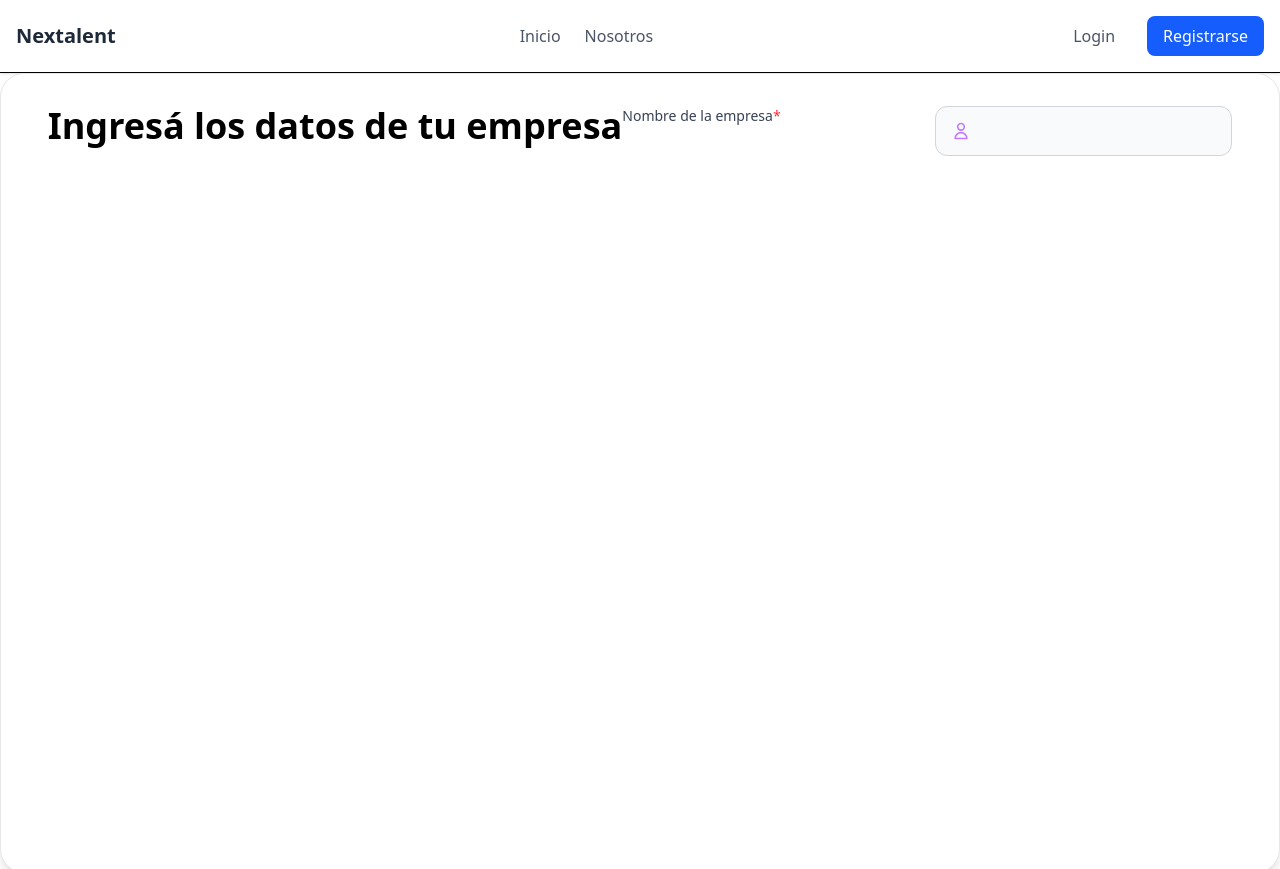
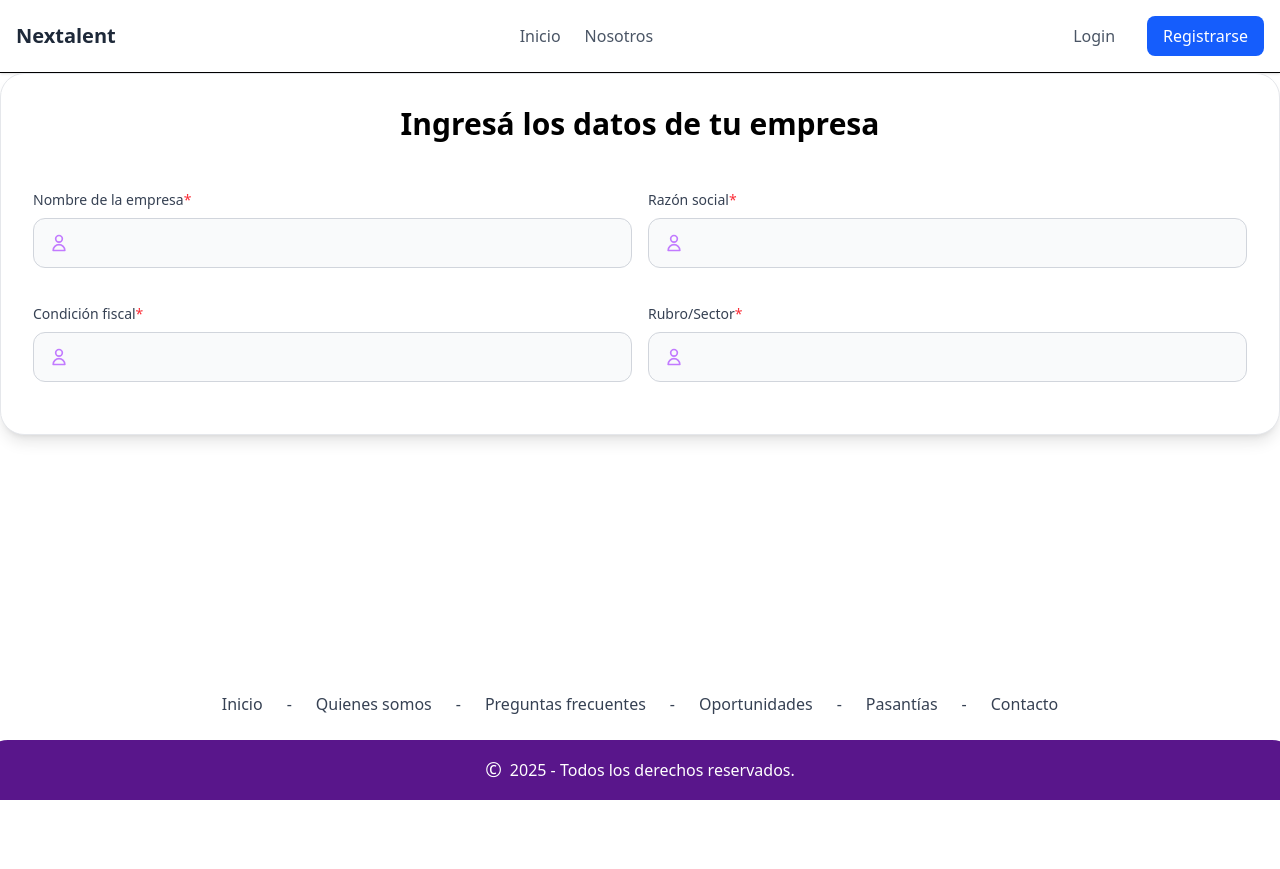
Before and after one commit to Fran1107/NexTalent-Front, a React (Vite) app: page /auth/register/form-empresas in a window 1280 px wide. Shown: the top 869 px of the page. After the commit the page ends 800 px from the top, so only its background shows below. Built offline with nearby package versions, Linux system fonts and the light colour scheme; no server answers.

Commit message:
creación de más label del formulario de empresas

```diff
--- a/src/auth/RegisterFormEmpresaView.jsx
+++ b/src/auth/RegisterFormEmpresaView.jsx
@@ -10,16 +10,17 @@ export default function RegisterFromEmpresaView () {
     return (
         <>
         {/* Titulo de página de registro para empresas */}
-        <div className="bg-white rounded-3xl shadow-lg p-8 border border-gray-200 min-h-screen min-w-full flex justify-center">
-            <h1 className="text-4xl font-bold text-center mb-12">
+        <div className="bg-white rounded-3xl shadow-lg p-8 border border-gray-200">
+            <h1 className="text-3xl font-bold text-center mb-12">
                 Ingresá los datos de tu empresa
             </h1>
 
             {/* Formulario */}
-            <form className="space-y-5"  /* onSubmit={handleSubmit} */ >
+            <form className="space-y-5 grid md:grid-cols-2 gap-4"  /* onSubmit={handleSubmit} */ >
 
                 {/* Nombre de la empresa */}
-                <div className="grid md:grid-cols-2 gap-4">
+                <div className="gap-4">
+                    <div>
                         <label htmlFor="company" className="block text-sm font-medium text-gray-700 mb-2">
                             Nombre de la empresa
                             <span className="text-red-500">*</span>
@@ -29,10 +30,49 @@ export default function RegisterFromEmpresaView () {
                             <input id="company" type="text" className="w-full pl-12 pr-4 py-3 bg-gray-50 border border-gray-300 rounded-xl focus:outline-none focus:ring-2 focus:ring-purple-500 focus:border-transparent"/>
                         </div>
                     </div>
+                </div>
 
                 {/* Razón social */}
+                <div className="gap-4">
+                    <div>
+                        <label htmlFor="razon-social" className="block text-sm font-medium text-gray-700 mb-2">
+                            Razón social
+                            <span className="text-red-500">*</span>
+                        </label>
+                        <div className="relative">
+                            <UserIcon className="absolute left-4 top-1/2 -translate-y-1/2 w-5 h-5 text-purple-400"/>
+                            <input id="razon-social" type="text" className="w-full pl-12 pr-4 py-3 bg-gray-50 border border-gray-300 rounded-xl focus:outline-none focus:ring-2 focus:ring-purple-500 focus:border-transparent"/>
+                        </div>
+                    </div>
+                </div>
 
+                {/* Condición fiscal */}
+                <div className="gap-4">
+                    <div>
+                        <label htmlFor="condicion-fiscal" className="block text-sm font-medium text-gray-700 mb-2">
+                            Condición fiscal
+                            <span className="text-red-500">*</span>
+                        </label>
+                        <div className="relative">
+                            <UserIcon className="absolute left-4 top-1/2 -translate-y-1/2 w-5 h-5 text-purple-400"/>
+                            <input id="condicion-fiscal" type="text" className="w-full pl-12 pr-4 py-3 bg-gray-50 border border-gray-300 rounded-xl focus:outline-none focus:ring-2 focus:ring-purple-500 focus:border-transparent"/>
+                        </div>
+                    </div>
+                </div>
 
+                {/* Rubro/sector */}
+                <div className="gap-4">
+                    <div>
+                        <label htmlFor="rubro" className="block text-sm font-medium text-gray-700 mb-2">
+                            Rubro/Sector
+                            <span className="text-red-500">*</span>
+                        </label>
+                        <div className="relative">
+                            <UserIcon className="absolute left-4 top-1/2 -translate-y-1/2 w-5 h-5 text-purple-400"/>
+                            <input id="rubro" type="text" className="w-full pl-12 pr-4 py-3 bg-gray-50 border border-gray-300 rounded-xl focus:outline-none focus:ring-2 focus:ring-purple-500 focus:border-transparent"/>
+                        </div>
+                    </div>
+                </div>
 
                 {/* Nombre y apellido (grid de 2 columnas) */}
                 {/* <div className="grid md:grid-cols-2 gap-4">
```
Lines whose indentation alone changed are shown as unchanged.
